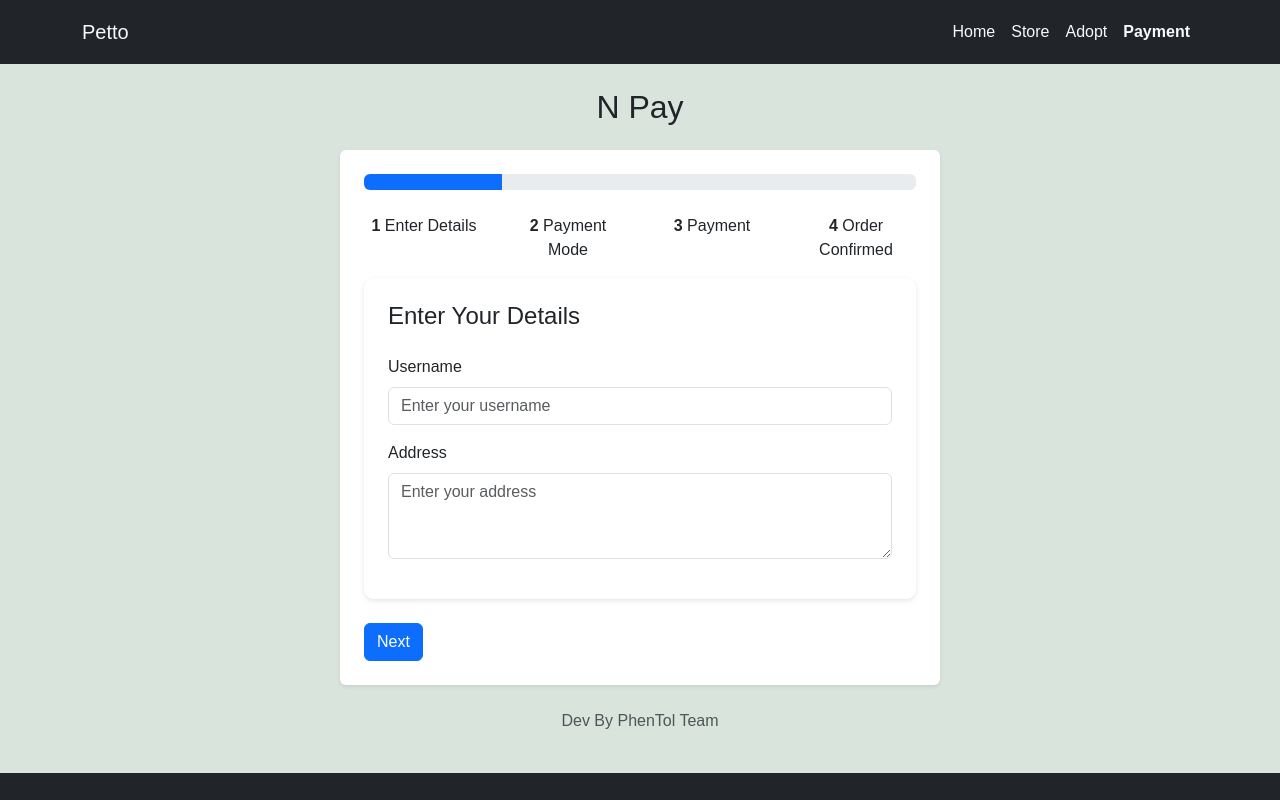
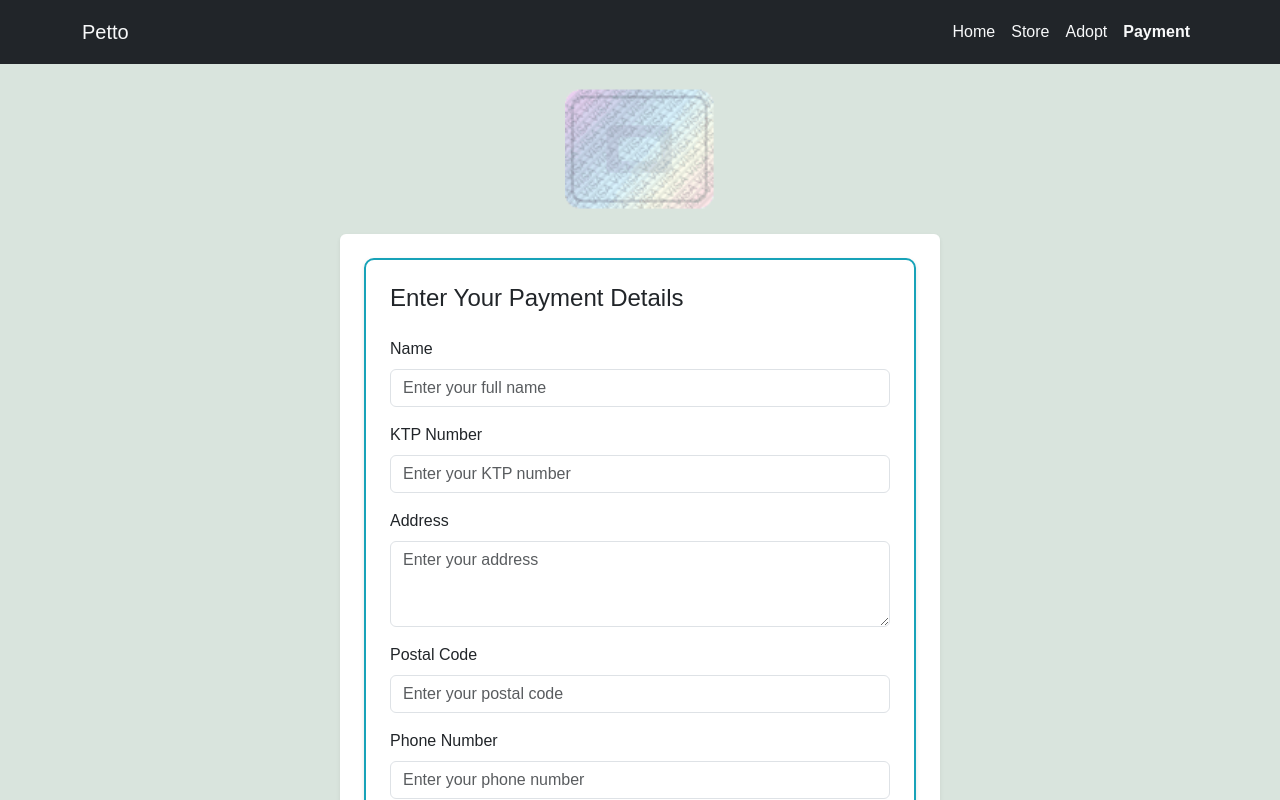
Before and after one commit to AlwiAlpariji/DevOps-TeamProject, a React (Vite) app: page /Payment in a window 1280 px wide. Shown: the top 800 px of the page. Built offline with nearby package versions, Linux system fonts and the light colour scheme.

Commit message:
changing Payment page view

```diff
--- a/src/pages/Payment/Paymentpg.jsx
+++ b/src/pages/Payment/Paymentpg.jsx
@@ -6,32 +6,41 @@ const Paymentpg = () => {
   return (
     <Container fluid className="p-4">
       <Container className="text-center mb-4">
-        <h2>N Pay</h2>
+        <img src={"public/chip.jpg"} alt="N Pay Logo" style={{ width: '150px', height: 'auto' }} />
       </Container>
 
       <Container className="shadow-sm p-4 rounded" style={{ maxWidth: '600px', backgroundColor: '#ffffff' }}>
-        <ProgressBar now={25} className="mb-4" />
-        <Row className="mb-3 text-center">
-          <Col><strong>1</strong> Enter Details</Col>
-          <Col><strong>2</strong> Payment Mode</Col>
-          <Col><strong>3</strong> Payment</Col>
-          <Col><strong>4</strong> Order Confirmed</Col>
-        </Row>
-        <Card className="p-4">
-          <h4 className="mb-4">Enter Your Details</h4>
+        <Card className="p-4" style={{ border: '2px solid #17a2b8', borderRadius: '10px' }}>
+          <h4 className="mb-4">Enter Your Payment Details</h4>
           <Form>
-            <Form.Group controlId="formUsername" className="mb-3">
-              <Form.Label>Username</Form.Label>
-              <Form.Control type="text" placeholder="Enter your username" />
+            <Form.Group controlId="formName" className="mb-3">
+              <Form.Label>Name</Form.Label>
+              <Form.Control type="text" placeholder="Enter your full name" />
+            </Form.Group>
+            <Form.Group controlId="formKTP" className="mb-3">
+              <Form.Label>KTP Number</Form.Label>
+              <Form.Control type="text" placeholder="Enter your KTP number" />
             </Form.Group>
             <Form.Group controlId="formAddress" className="mb-3">
               <Form.Label>Address</Form.Label>
               <Form.Control as="textarea" rows={3} placeholder="Enter your address" />
             </Form.Group>
+            <Form.Group controlId="formPostalCode" className="mb-3">
+              <Form.Label>Postal Code</Form.Label>
+              <Form.Control type="text" placeholder="Enter your postal code" />
+            </Form.Group>
+            <Form.Group controlId="formPhoneNumber" className="mb-3">
+              <Form.Label>Phone Number</Form.Label>
+              <Form.Control type="text" placeholder="Enter your phone number" />
+            </Form.Group>
+            <Form.Group controlId="formBankNumber" className="mb-3">
+              <Form.Label>Bank Account Number</Form.Label>
+              <Form.Control type="text" placeholder="Enter your bank account number" />
+            </Form.Group>
           </Form>
         </Card>
         <div className="d-flex justify-content-between mt-4">
-          <Button variant="primary">Next</Button>
+          <Button variant="success">Complete Payment</Button>
         </div>
       </Container>
 
```
Also changed, not shown: public/chip.jpg (added), src/style/Paymentpg.css (added).
